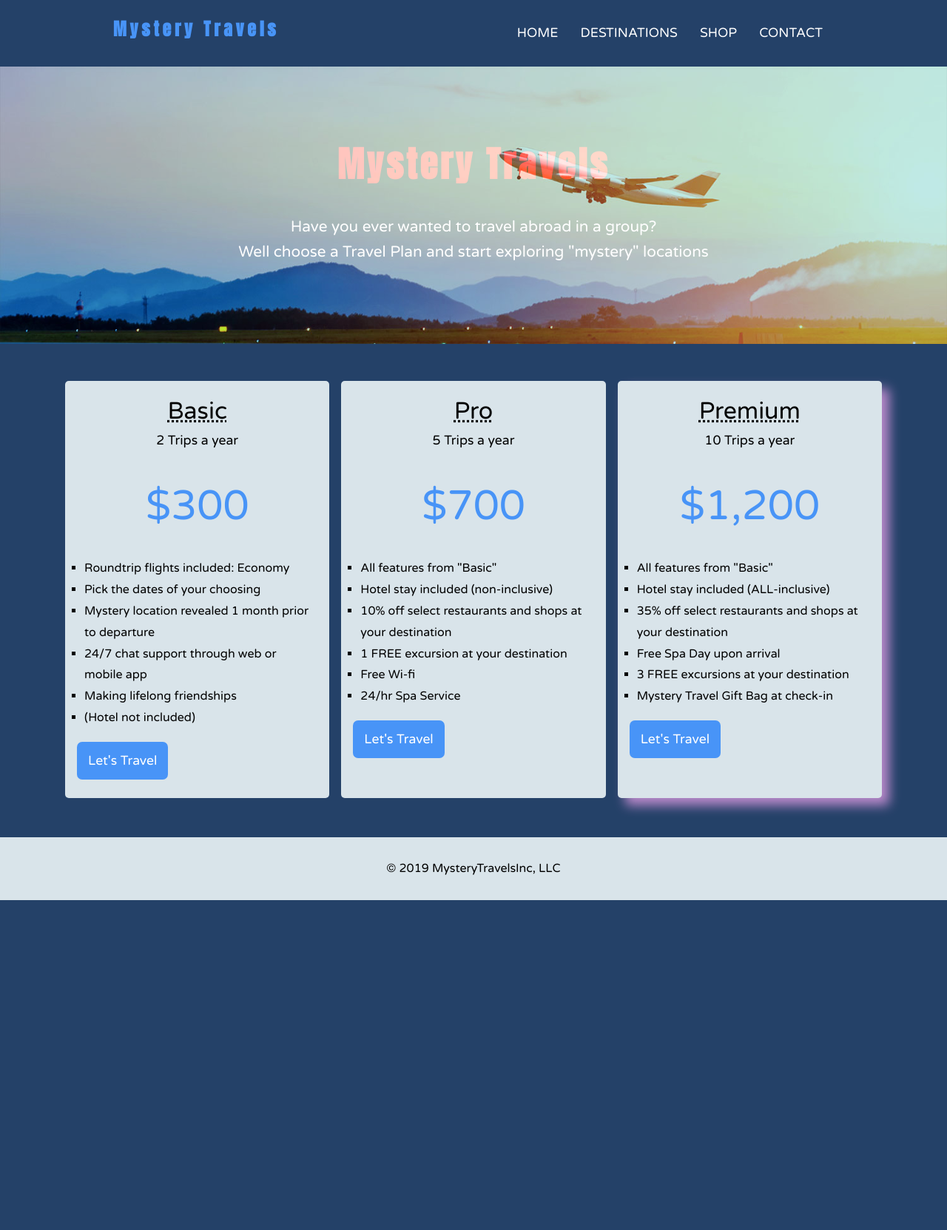
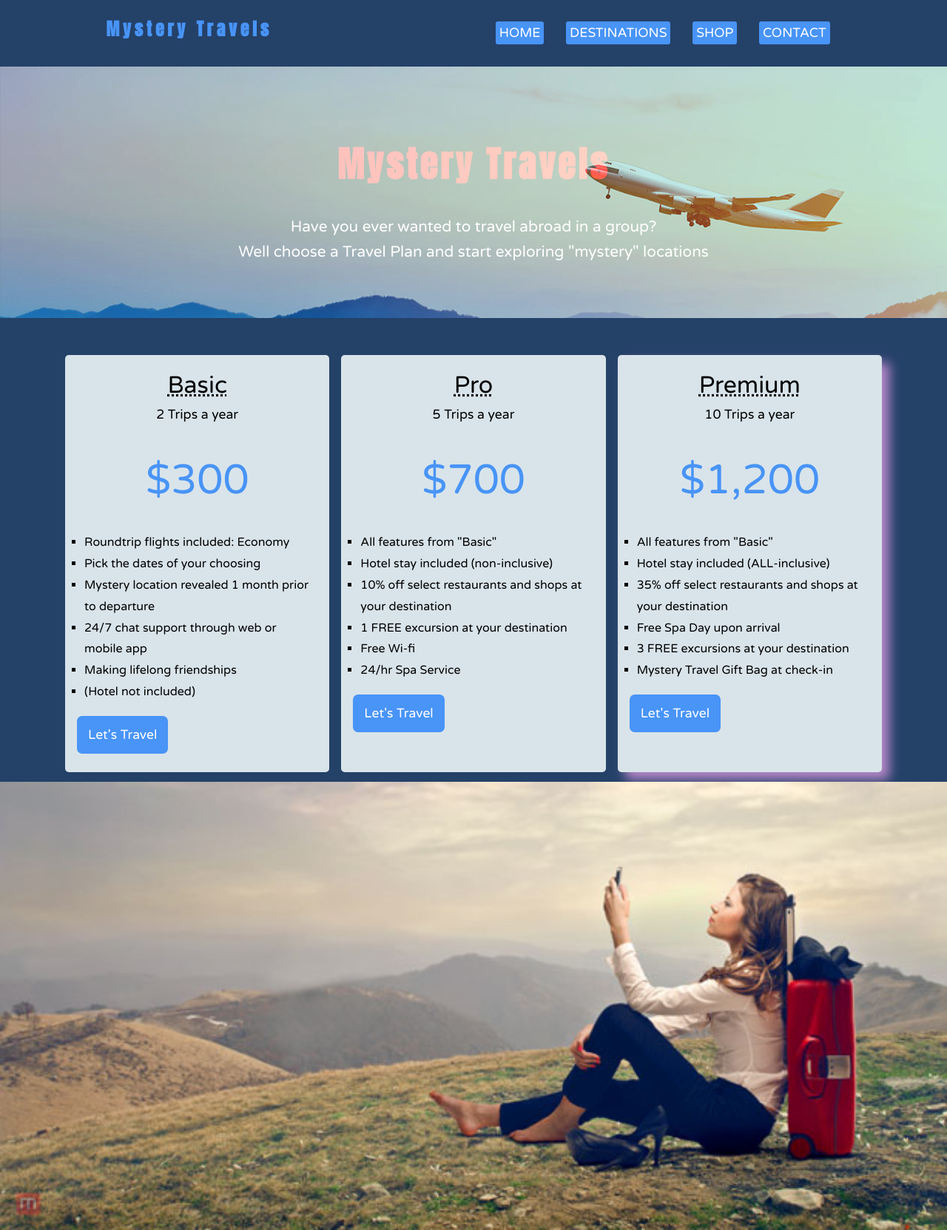
Before and after one commit to jasmindominique/homework-2-travel, a website: page index.html in a window 1280 px wide. Shown: the whole page at 74% size. Before the commit the page ends 1217 px from the top, so only its background shows below. Drawn offline with Linux system fonts and the light colour scheme.

Commit message:
More changes to the css

```diff
--- a/index.html
+++ b/index.html
@@ -86,6 +86,10 @@
 		</div>
 	</div>
 
+		<figure class="girl">
+			<img src="img/girl.jpg" alt="girl on mountain">
+		</figure>
+
 
 
 	<footer>
--- a/src/scss/main.scss
+++ b/src/scss/main.scss
@@ -45,6 +45,7 @@ a{
 	color: $secondary-color;
 	text-decoration: none;
 	font-size: 1.1em;
+	transform: tr
 }
 
 p{
@@ -79,6 +80,11 @@ nav {
 	color: $accent-color;
 	margin: 15px;
 	text-decoration: none;
+	background-color:$secondary-color;
+	border-radius: .2rem;
+	padding: .3rem;
+	transition-property: color;
+	transition-duration: 1s;
 	}
 
 }
@@ -113,13 +119,14 @@ footer{
 
 .banner{
 	background: url(../img/traveltoo.jpg);
-	background-size: cover;
-	height: 375px;
+	background-repeat: none;
+	height: 340px;
 	text-align: center;
 	padding: 4em ;
 	margin-bottom: 50px;
 	background-color: #BFE9E6;
 	background-blend-mode: multiply;
+	background-attachment:fixed;
 
 
 }
@@ -204,6 +211,16 @@ footer{
 
 }
 
+.girl{
+	width: 100%;
+	position: absolute;
+	display: flex;
+	img{
+		width: 100%;
+	}
+
+}
+
 
 @media screen and (min-width: 768px){
 
```
Also changed, not shown: dist/css/main.css, dist/img/girl.jpg (added), src/img/girl.jpg (added), 1 other file.
